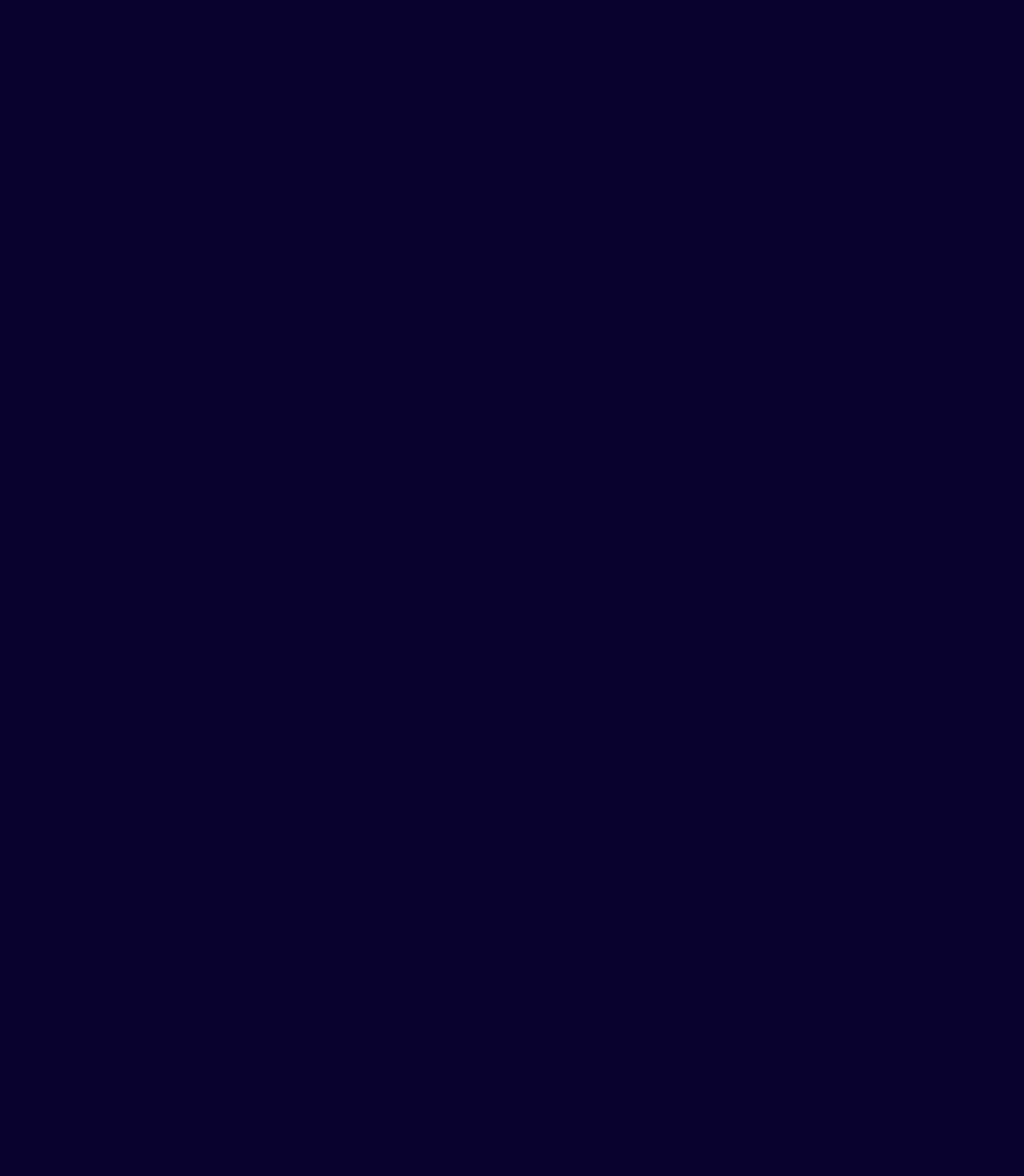
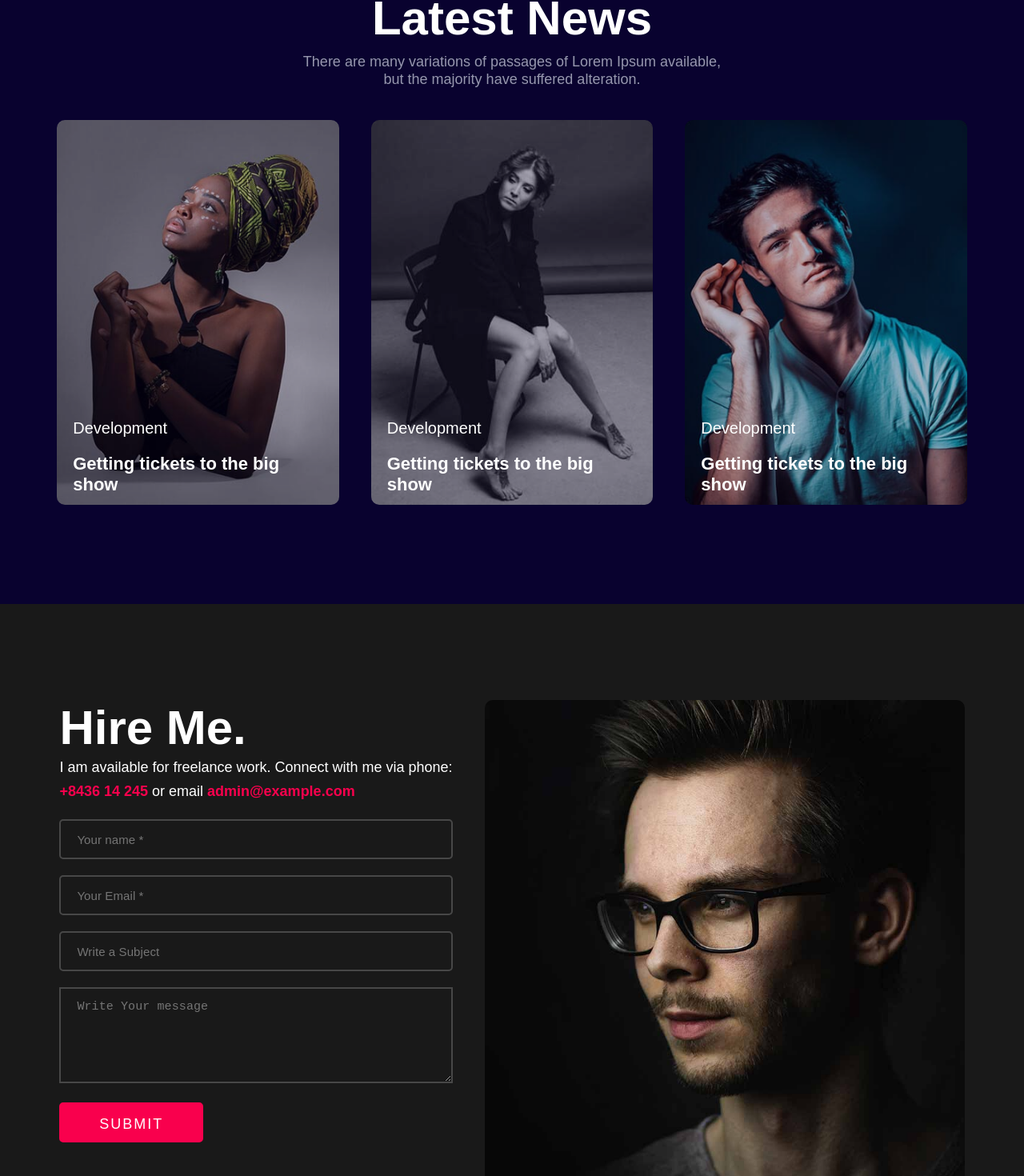
Before and after one commit to sagordevnath/sagor-portfolio, a React (Create React App) app: page / in a window 1280 px wide. Shown: the part 4380-5850 px from the top of the page at 80% size. Before the commit the page ends 4268 px from the top, so only its background shows below. Built offline with nearby package versions, Linux system fonts and the light colour scheme.

Commit message:
contact section create

```diff
--- a/src/App.js
+++ b/src/App.js
@@ -1,5 +1,7 @@
 import About from './About';
 import './App.css';
+import Blog from './Blog';
+import Contact from './Contact';
 import Home from './Home';
 import Project from './Projects';
 import Services from './Services';
@@ -11,6 +13,8 @@
       <About></About>
       <Services></Services>
       <Project></Project>
+      <Blog></Blog>
+      <Contact></Contact>
     </div>
   );
 }
--- a/src/Blog.css
+++ b/src/Blog.css
@@ -0,0 +1,30 @@
+.blog__meta{
+    width: 100%;
+    height: 100%;
+    top: 0;
+    left: 0;
+    display: flex;
+    align-items: center;
+    justify-content: flex-end;
+}
+.Blog__meta.absolute {
+    top: 0%;
+    padding: 0px 20px;
+    left: 0%;
+    display: flex;
+    height: 100%;
+    align-items: flex-start;
+    justify-content: flex-end;
+    flex-direction: column;
+    flex-wrap: wrap;
+    border-radius: 10px;
+    overflow: hidden;
+    width: 100%;
+}
+a.blog.project__btn {
+    margin-bottom: -50px;
+    transition: .4s all ease;
+}
+.Blog__meta:hover a.blog.project__btn{
+    margin-bottom: 40px;
+}
--- a/src/Blog.js
+++ b/src/Blog.js
@@ -0,0 +1,75 @@
+import React from "react";
+import "./Blog.css";
+import Blog1 from './Assets/images/blog-01.jpg';
+import Blog2 from './Assets/images/blog-02.jpg';
+import Blog3 from './Assets/images/blog-03.jpg';
+
+function Blog() {
+  return (
+    <div className="blog component__space" id="Blog">
+      <div className="heading">
+        <h1 className="heading">Latest News</h1>
+        <p className="heading p__color">
+          There are many variations of passages of Lorem Ipsum available,
+        </p>
+        <p className="heading p__color">
+          but the majority have suffered alteration.
+        </p>
+      </div>
+      <div className="container">
+          <div className="row">
+              <div className="col__3">
+              <div className="project__box pointer relative">
+                     <div className="project__box__img pointer relative">
+                         <div className="project__img__box">
+                             <img src={Blog1} alt="" className="project__img" />
+                         </div>
+                         <div className="mask__effect"></div>
+                     </div>
+                      <div className="Blog__meta absolute">
+                         <h5 className="project__text">Development</h5>
+                         <h4 className="project__text">Getting tickets to the big show</h4>
+                         <a href="#" className="blog project__btn btn">Read More</a>
+                       </div>
+                 </div>
+              </div>
+
+              <div className="col__3">
+              <div className="project__box pointer relative">
+                     <div className="project__box__img pointer relative">
+                         <div className="project__img__box">
+                             <img src={Blog2} alt="" className="project__img" />
+                         </div>
+                         <div className="mask__effect"></div>
+                     </div>
+                      <div className="Blog__meta absolute">
+                         <h5 className="project__text">Development</h5>
+                         <h4 className="project__text">Getting tickets to the big show</h4>
+                         <a href="#" className="blog project__btn btn">Read More</a>
+                       </div>
+                 </div>
+              </div>
+
+              <div className="col__3">
+              <div className="project__box pointer relative">
+                     <div className="project__box__img pointer relative">
+                         <div className="project__img__box">
+                             <img src={Blog3} alt="" className="project__img" />
+                         </div>
+                         <div className="mask__effect"></div>
+                     </div>
+                      <div className="Blog__meta absolute">
+                         <h5 className="project__text">Development</h5>
+                         <h4 className="project__text">Getting tickets to the big show</h4>
+                         <a href="#" className="blog project__btn btn">Read More</a>
+                       </div>
+                 </div>
+              </div>
+
+          </div>
+      </div>
+    </div>
+  );
+}
+
+export default Blog;
--- /dev/null
+++ b/src/Contact.css
@@ -0,0 +1,49 @@
+.contact{
+    background-color: #191919;
+}
+h1.hire__text {
+    font-size: 60px;
+}
+p.hire__text{
+    font-size: 18px;
+    line-height: 30px;
+    color: rgba(29,29,36,.75);
+    font-weight: 400;
+}
+input.contact{
+    display: block;
+    width: 100%;
+    padding: 0 20px;
+    border: 2px solid rgba(0,0,0,.1);
+    border-radius: 5px;
+    -webkit-transition: all .3s ease;
+    transition: all .3s ease;
+    height: 50px;
+    line-height: 46px;
+    margin: 20px 0px;
+    outline: none;
+    color: #fff;
+    font-size: 15px;
+    letter-spacing: .1px;
+    background: none;
+    border: 2px solid hsla(0,0%,100%,.2);
+}
+.contact__img{
+    border-radius: 10px;
+    width: 100%;
+    overflow: hidden;
+}
+textarea#message{
+    height: 120px;
+    background: none;
+    padding: 0 20px;
+    width: 100%;
+    line-height: 46px;
+    color: #fff;
+    font-size: 15px;
+    letter-spacing: .1px;
+    border: 2px solid hsla(0,0%,100%,.2);
+}
+button.btn.contact.pointer {
+    margin: 20px 0px;
+}
--- /dev/null
+++ b/src/Contact.js
@@ -0,0 +1,32 @@
+import React from 'react';
+import './Contact.css';
+import contactImg from "./Assets/images/about-9.jpg"
+function Contact() {
+    return (
+        <div className="contact component__space" id="Contact">
+            <div className="row">
+                <div className="col__2">
+                    <div className="contact__box">
+                        <div className="contact__meta">
+                            <h1 className="hire__text">Hire Me.</h1>
+                            <p className="hire__text white">I am available for freelance work. Connect with me via phone:</p>
+                           <p className="hire__text white"><strong>+8436 14 245</strong> or email <strong>admin@example.com</strong></p>
+                        </div>
+                        <div className="input__box">
+                           <input type="text" className="contact name" placeholder="Your name *" />
+                           <input type="text" className="contact email" placeholder="Your Email *" />
+                           <input type="text" className="contact subject" placeholder="Write a Subject" />
+                           <textarea name="message" id="message" placeholder="Write Your message"></textarea>
+                           <button className="btn contact pointer" type="submit">Submit</button>
+                        </div>
+                    </div>
+                </div>
+                <div className="col__2">
+                    <img src={contactImg} alt="" className="contact__img" />
+                </div>
+            </div>
+        </div>
+    )
+}
+
+export default Contact
```
